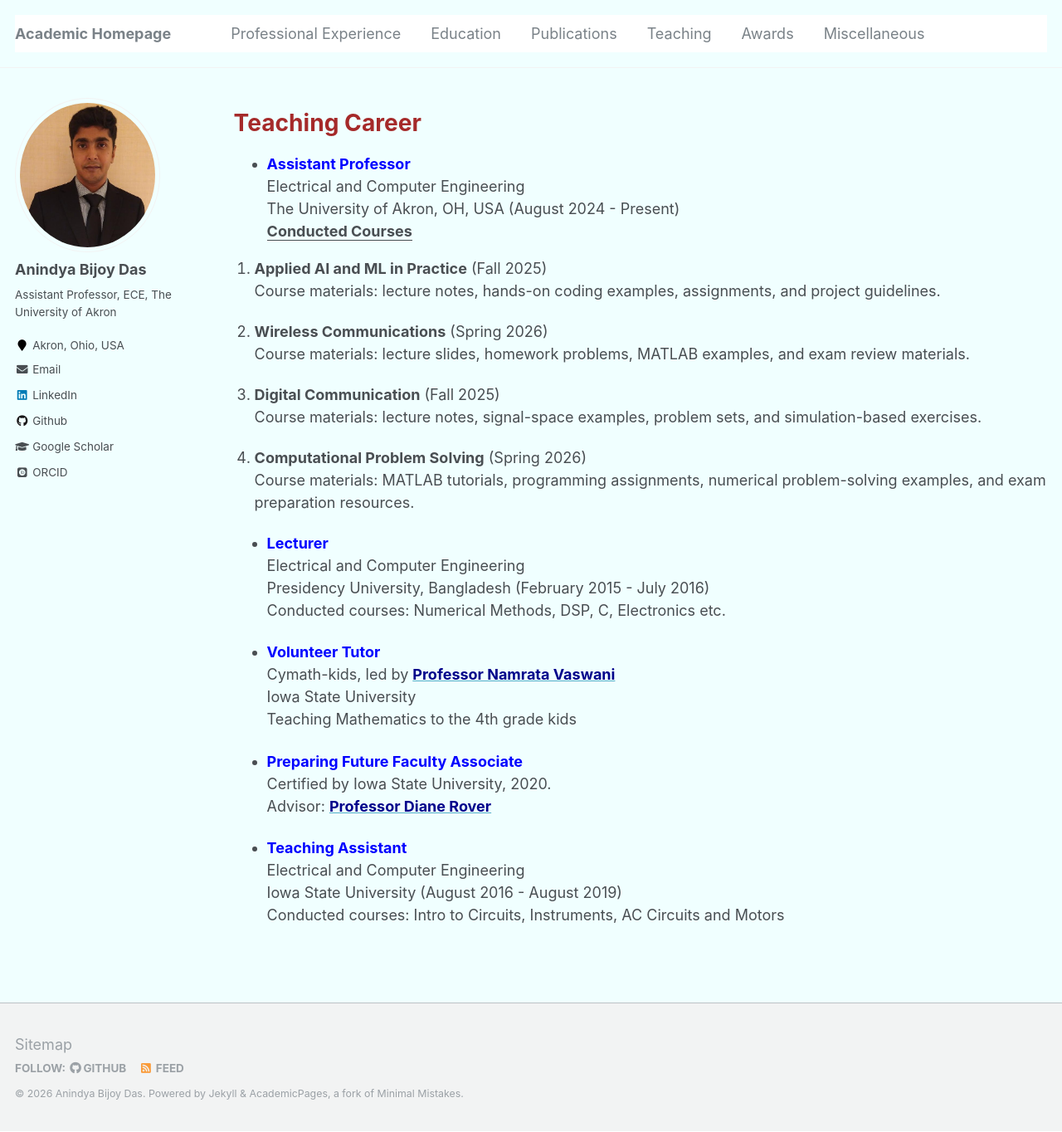
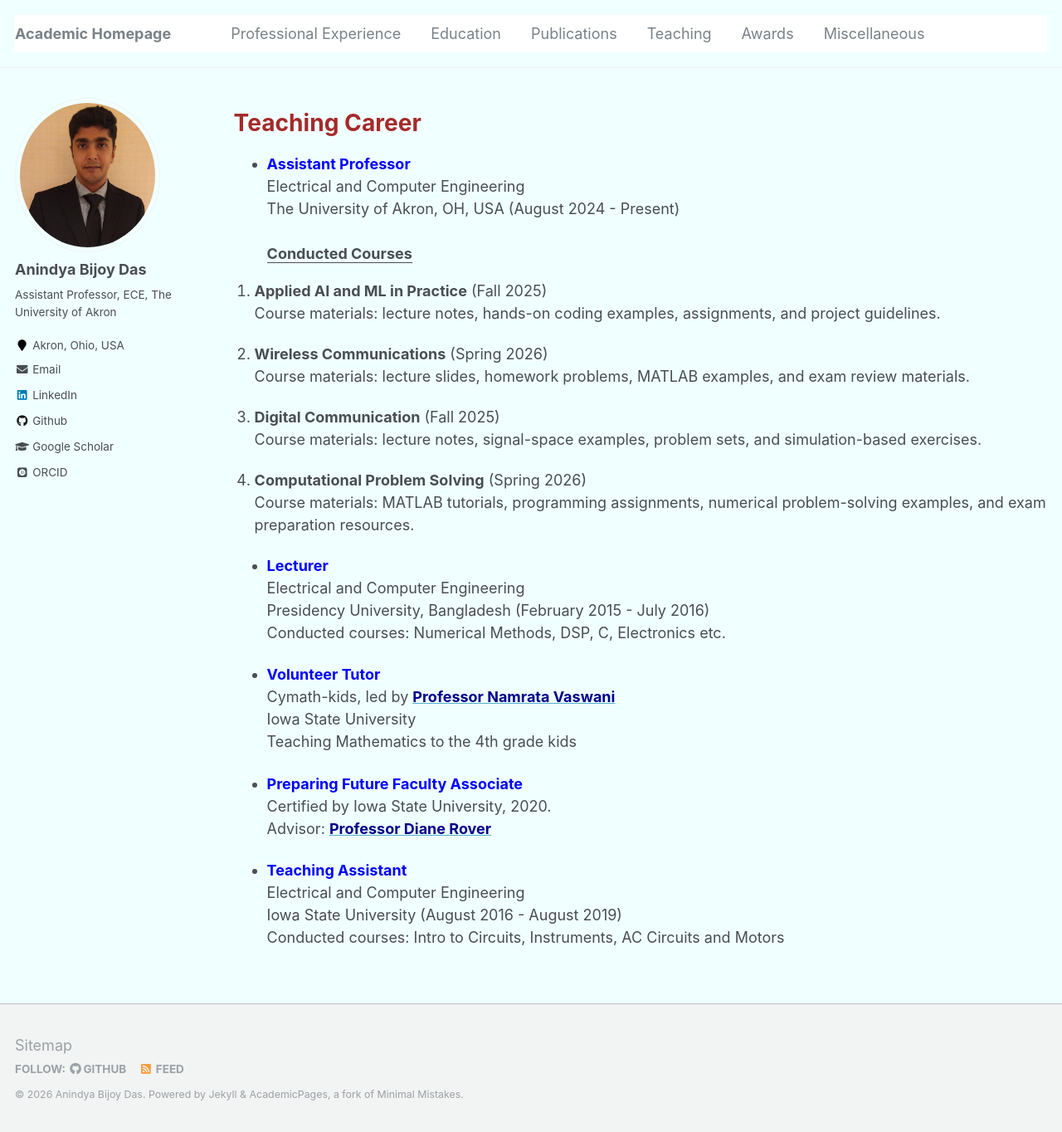
Before and after one commit to anindyabijoydas/portfolio, a Jekyll site: the page built from _pages/teaching.md, in a window 1280 px wide and 1364 px high. Shown: the whole window at 83% size. Built offline with Jekyll 4.4.1, drawn with Linux system fonts in a browser that asks for light colours; some web fonts are replaced.

Commit message:
Update teaching.md

```diff
--- a/_pages/teaching.md
+++ b/_pages/teaching.md
@@ -16,7 +16,7 @@ redirect_from:
 <span style="color:brown">**Teaching Career**</span>
 ======
 
-* <span style="color:blue">**Assistant Professor**</span> <br/> Electrical and Computer Engineering <br/> The University of Akron, OH, USA (August 2024 - Present) <br/>
+* <span style="color:blue">**Assistant Professor**</span> <br/> Electrical and Computer Engineering <br/> The University of Akron, OH, USA (August 2024 - Present) <br/> <br/>
   <u><strong>Conducted Courses</strong></u><br/>
 
 <ol style="margin-top: 10px; padding-left: 25px;">
```
